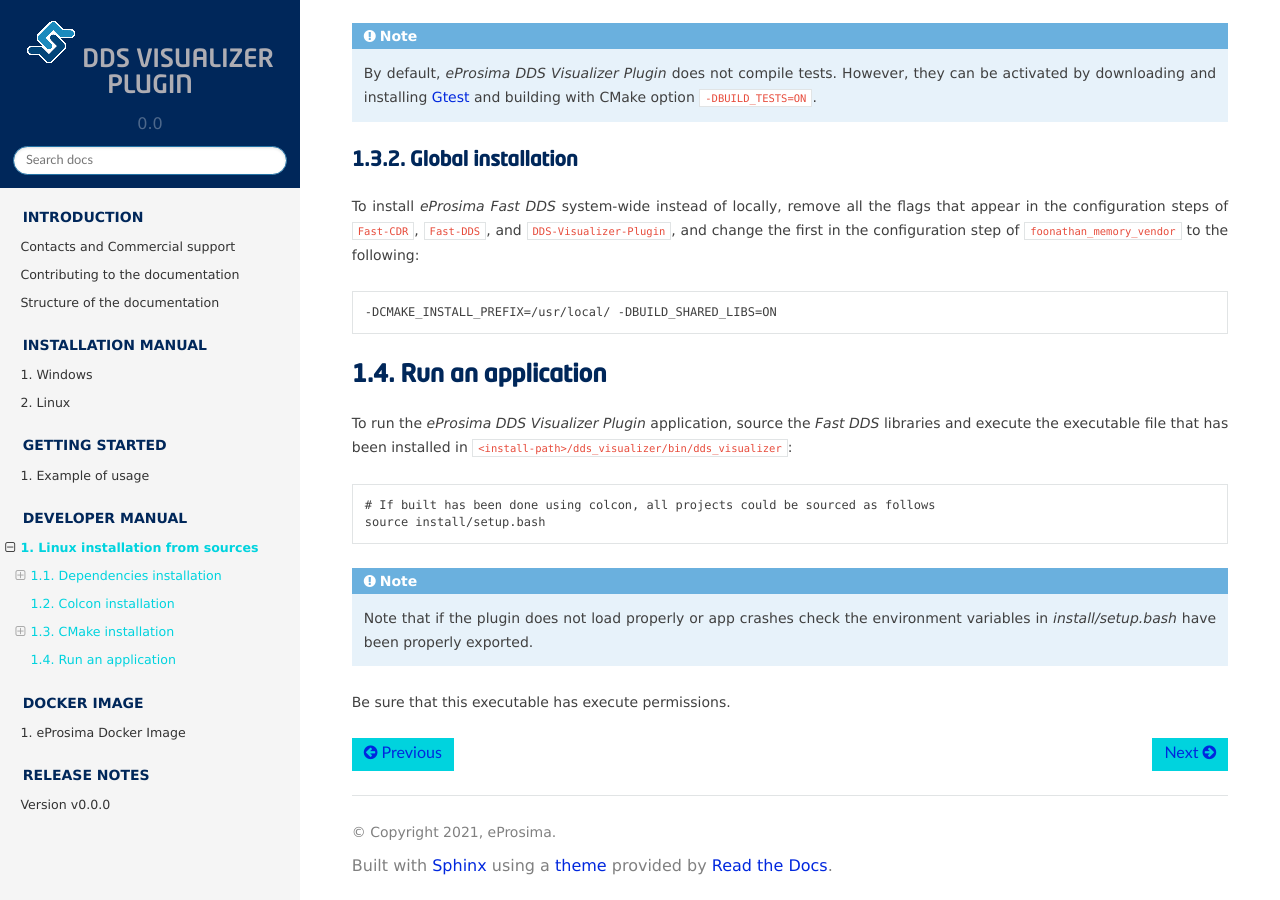
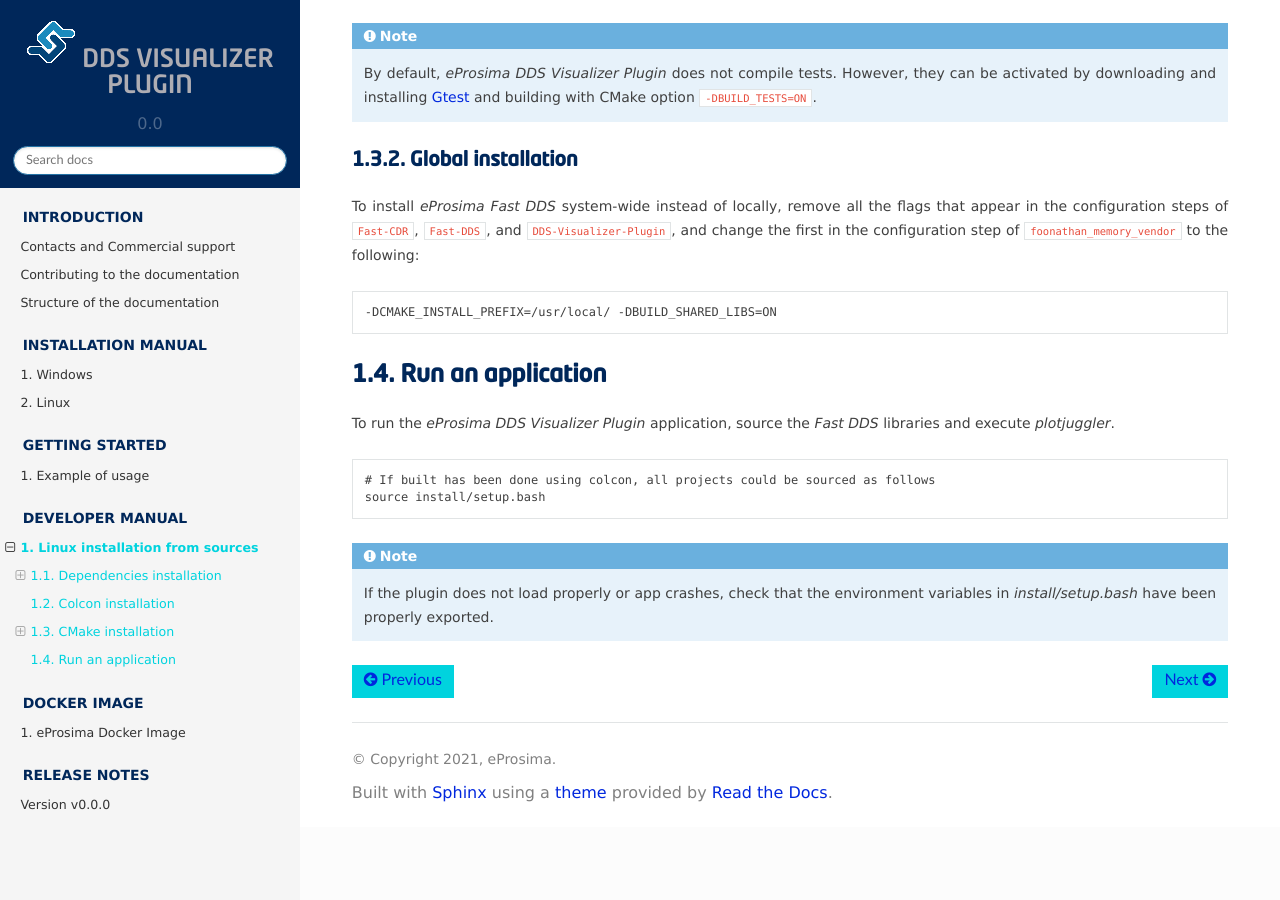
Before and after one commit to eProsima/fastdds-visualizer-plugin, a Sphinx documentation site: the page built from docs/rst/developer_manual/installation/sources/linux.rst, in a window 1280 px wide and 900 px high, scrolled down 4577 px. Built offline with Sphinx 7.4.7 and the Read the Docs theme 2.0.0, drawn with Linux system fonts in a browser that asks for light colours; after the commit the page ends 5404 px from its top, so only the background shows below that.

Commit message:
Review changes
Signed-off-by: Anton Rey <aanton.rv@gmail.com>

```diff
--- a/docs/rst/developer_manual/installation/sources/linux.rst
+++ b/docs/rst/developer_manual/installation/sources/linux.rst
@@ -303,7 +303,7 @@ Run an application
 ==================
 
 To run the *eProsima DDS Visualizer Plugin* application, source the *Fast DDS* libraries
-and execute the executable file that has been installed in :code:`<install-path>/dds_visualizer/bin/dds_visualizer`:
+and execute `plotjuggler`.
 
 .. TODO #15077. Explain how to run plotjuggler and import this plugin
 
@@ -314,10 +314,8 @@ and execute the executable file that has been installed in :code:`<install-path>
 
 .. note::
 
-    Note that if the plugin does not load properly or app crashes check the environment variables
+    If the plugin does not load properly or app crashes, check that the environment variables
     in `install/setup.bash` have been properly exported.
-
-Be sure that this executable has execute permissions.
 
 .. External links
 
```
